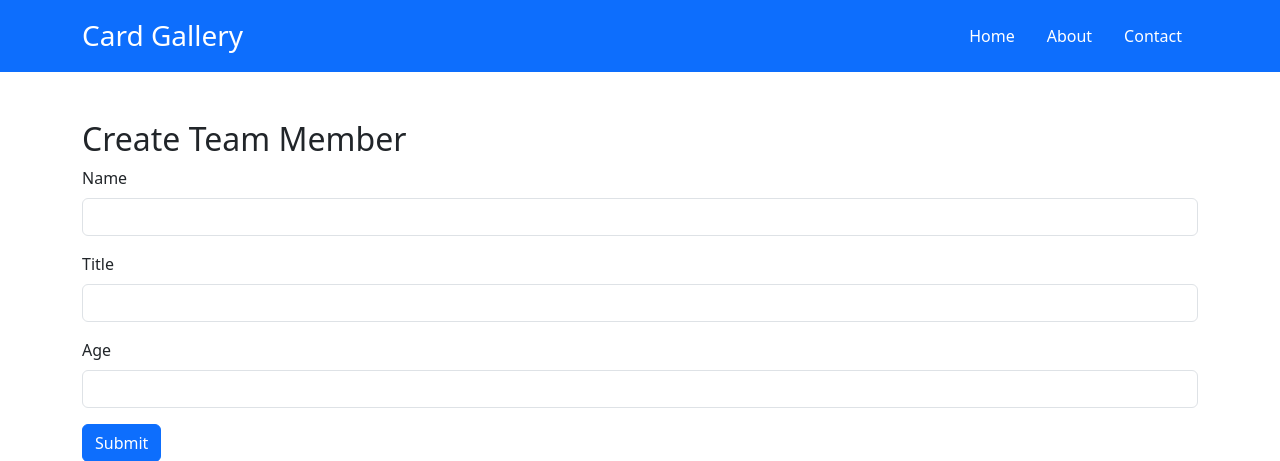
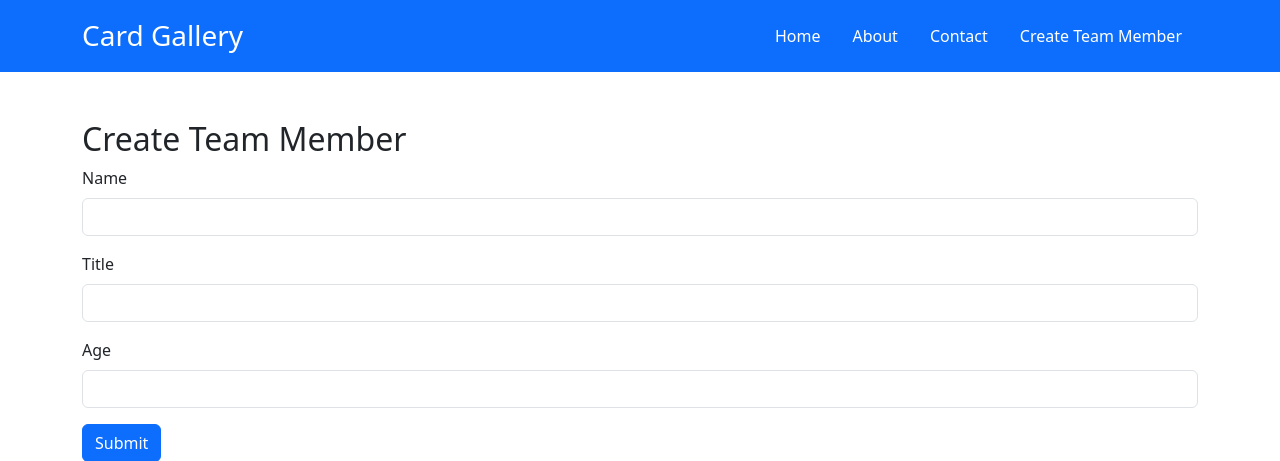
Before and after one commit to Azzam49/nova_django_cards_gallery, a Django app: page /create-team-member/ in a window 1280 px wide. Shown: the top 461 px of the page. Run offline with Django 3.2, Linux system fonts and the light colour scheme; some libraries are stand-ins or nearby versions.

Commit message:
Adding Create TeamMember page url on the header

```diff
--- a/app/templates/app/assets/header.html
+++ b/app/templates/app/assets/header.html
@@ -14,6 +14,9 @@
                         <li class="nav-item">
                             <a class="nav-link text-white" href="#">Contact</a>
                         </li>
+                        <li class="nav-item">
+                            <a class="nav-link text-white" href="{% url 'create_team_member' %}">Create Team Member</a>
+                        </li>
                     </ul>
                 </nav>
             </div>
--- a/app/templates/app/create_team_member.html
+++ b/app/templates/app/create_team_member.html
@@ -14,7 +14,7 @@
         {% csrf_token %}
         <div class="mb-3">
             <label for="name" class="form-label">Name</label>
-            <input type="text" class="form-control" id="name" name="name" required>
+            <input type="text" class="form-control" id="name" name="name123" required>
         </div>
 
         <div class="mb-3">
--- a/app/views.py
+++ b/app/views.py
@@ -342,5 +342,6 @@ def create_team_member(request):
         )
     ########################################
 
-    # Works for GET request : to display HTML form to the user
+    # Works for GET/POST request : to display HTML form to the user
+    # For POST , after creating data, it will refresh back the same page
     return render(request, 'app/create_team_member.html', {})
```
